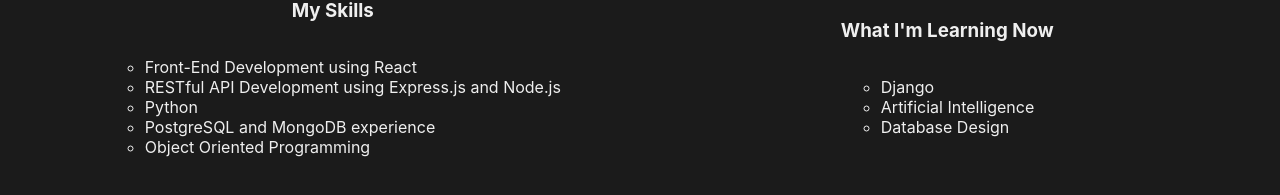
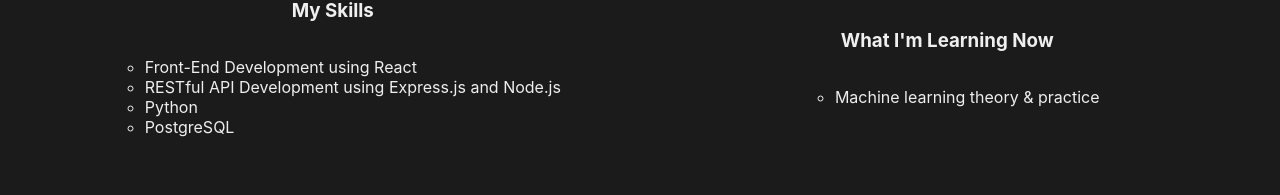
Before and after one commit to nmusey/portfolio, a React (Create React App) app: page / in a window 1280 px wide. Shown: the part 1142-1337 px from the top of the page. Built offline with nearby package versions, Linux system fonts and the light colour scheme; no server answers.

Commit message:
Update skills & interests

```diff
--- a/src/components/homepage/homepage.jsx
+++ b/src/components/homepage/homepage.jsx
@@ -27,14 +27,12 @@
         'Front-End Development using React',
         'RESTful API Development using Express.js and Node.js',
         'Python',
-        'PostgreSQL and MongoDB experience',
-        'Object Oriented Programming'
+        'PostgreSQL'
     ]
 
     // These are rendered by a component later
     const learningNowArray = [
-        'Django', 'Artificial Intelligence',
-        'Database Design'
+        'Machine learning theory & practice',
     ]
 
 
```
